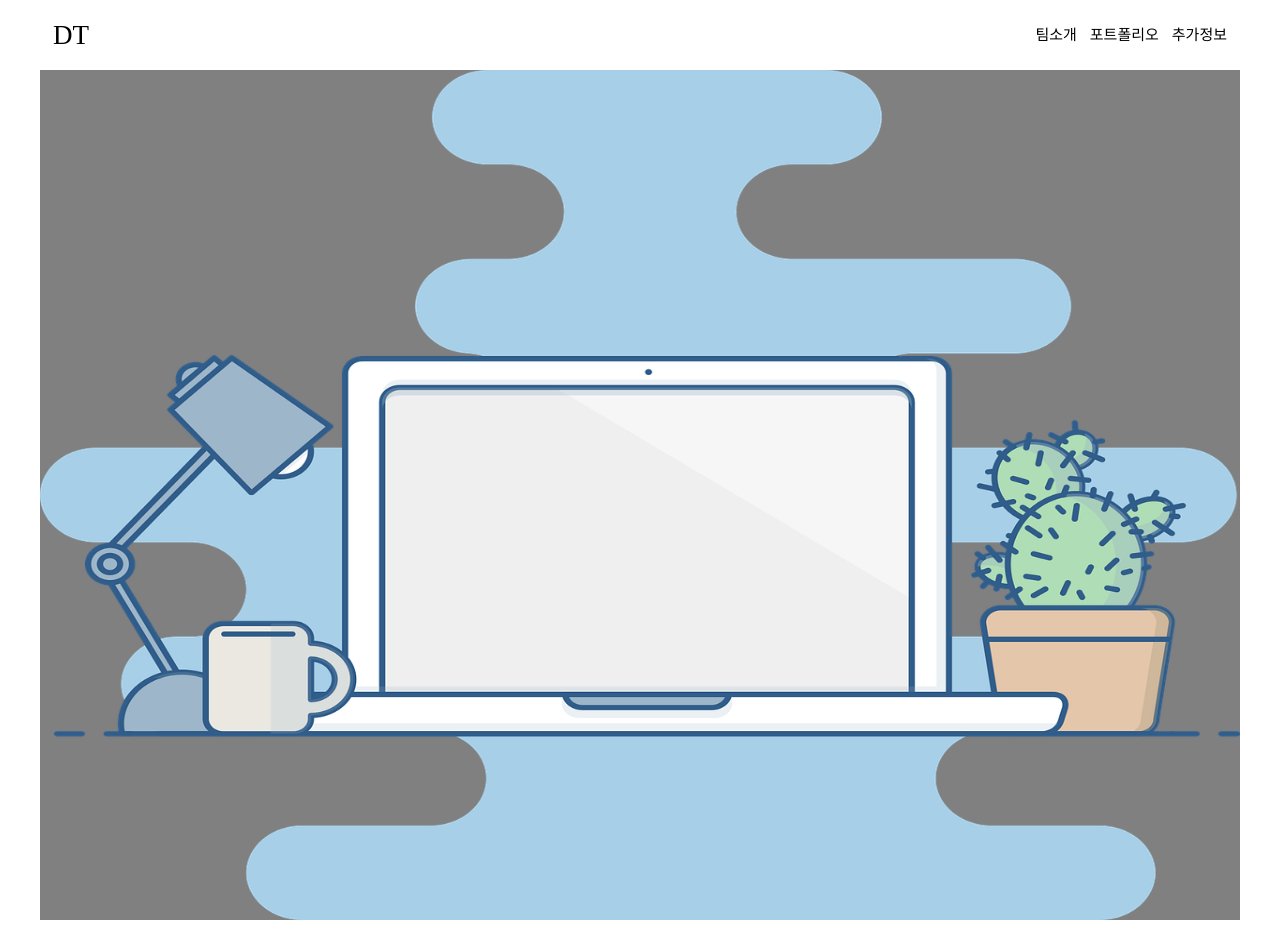
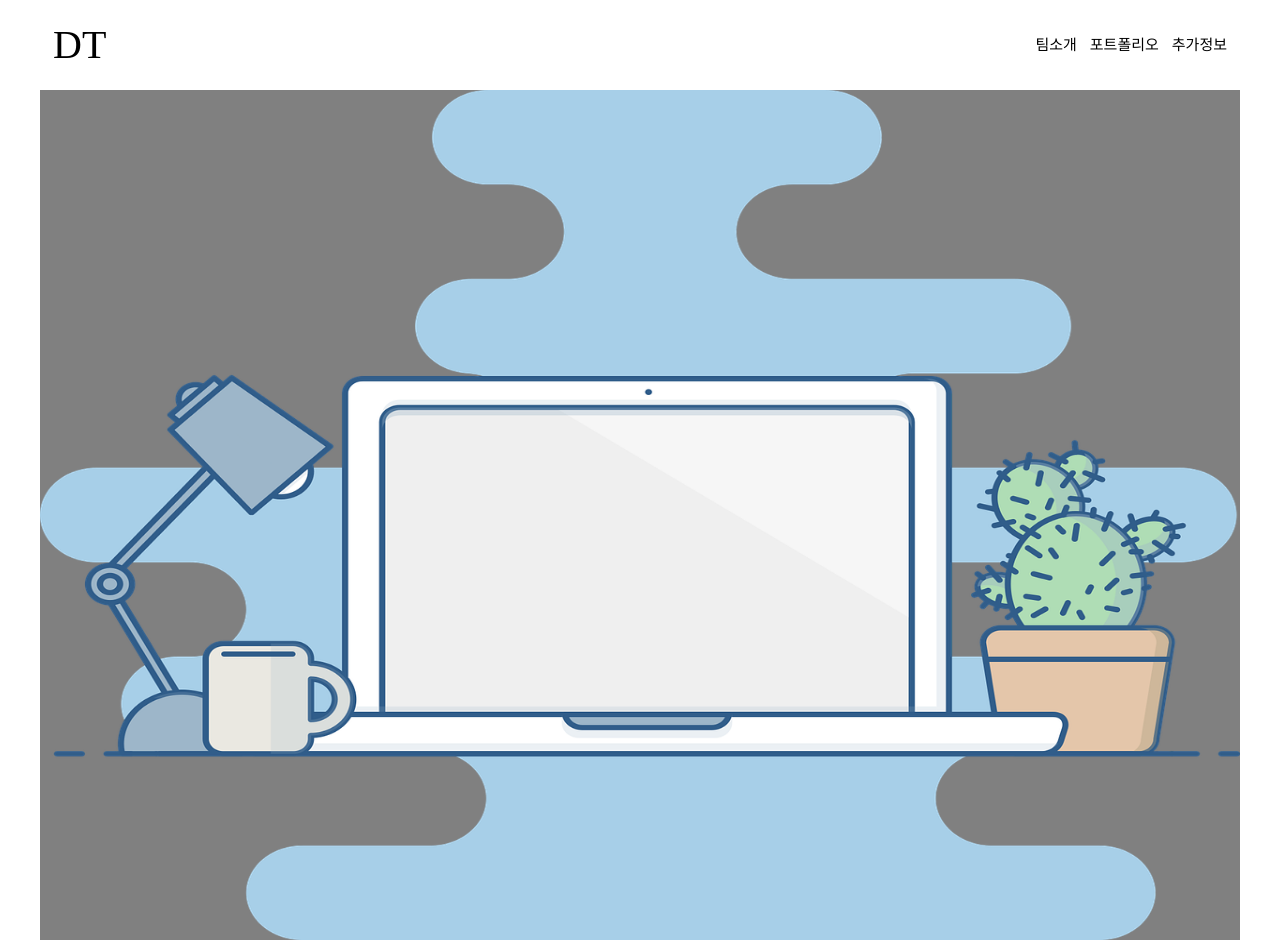
Before and after one commit to mini-dev-sangho5987/hello-world, a plain HTML site: page index.html in a window 1280 px wide. Shown: the top 940 px of the page. Drawn offline with nearby package versions, Linux system fonts and the light colour scheme; a web font is replaced by a local one.

Commit message:
Update style.css

```diff
--- a/css/style.css
+++ b/css/style.css
@@ -1,15 +1,15 @@
 @import url("font.css");
 html {scroll-behavior:smooth;}
 body {width: 100%;height: 100%;margin: 0;}
-header {width: 1200px;height: 70px;line-height: 70px;position: fixed;  margin: 0 auto;left: 0;right: 0;}
+header {width: 1200px;height: 90px;line-height: 90px;position: fixed;  margin: 0 auto;left: 0;right: 0;}
 header .a {float: right;font-family: sc3;font-size: 15px;margin-right: 13px;color: black;}
-h1 {display: inline;font-family: sc3;font-size: 27px;margin-left: 13px;float: left;color: black;}
+h1 {display: inline;font-family: sc3;font-size: 40px;margin-left: 13px;float: left;color: black;}
 h2 {width: 100%;text-align: center;font-family: sc4;font-size: 27px;font-weight: bolder;color: #555;padding-top: 30px;}
 footer {margin: 0;height: 100%;}
 table {width: 800px;height: 95px;float: left;margin: 7.5px 0;}
-td {width: calc(800px/3);color: #eee; height: 30px;line-height: 30px;font-family: sc3;}
+td {width: calc(800px/3);color: #eee; height: 30px;line-height: 30px;font-family: sc3;font-size: 15px;}
 
-#header {width: 1200px;margin: 0 auto;height: 70px;}
+#header {width: 1200px;margin: 0 auto;height: 90px;}
 #main {width: 1200px;height: 850px;margin: 0 auto;margin-bottom: 30px;background: grey;}
 #rooms {width: 1200px;margin: 0 auto;text-align: center;}
 #rmp {width: 100%;text-align: center;font-family: sc3;font-size: 17px;margin-top: 20px;}
@@ -23,7 +23,7 @@ td {width: calc(800px/3);color: #eee; height: 30px;line-height: 30px;font-family
 #nv {position: relative;width: 1200px;margin: 0 auto;border: 1px solid grey;height: 600px;box-sizing: border-box;margin-top: 60px;}
 #nvm {z-index: -1;position: absolute;float: left;width: 582px;height: 569px;margin: 15px 10px;box-sizing: border-box;border: 1px solid grey;}
 #footer {width: 1200px;height: 110px;margin:0 auto;background-color: #333;margin-top: 60px;}
-#fth2 {width: 400px;height: 110px;font-size: 20px;font-family: sc3;line-height: 110px;text-align: center;color: white;margin: 0;padding: 0;float: left;}
+#fth2 {width: 400px;height: 110px;font-size: 30px;font-family: sc3;line-height: 110px;text-align: center;color: white;margin: 0;padding: 0;float: left;}
 
 .nv {z-index: -1;background-color: #ddd;position: absolute;float: right;width: 582px;height: 276.5px;margin: 15px 0;box-sizing: border-box;border: 1px solid grey;margin-right: 10px;margin-left: 605px;}
 .ca {font-size: 14px;font-weight: normal;}
```
